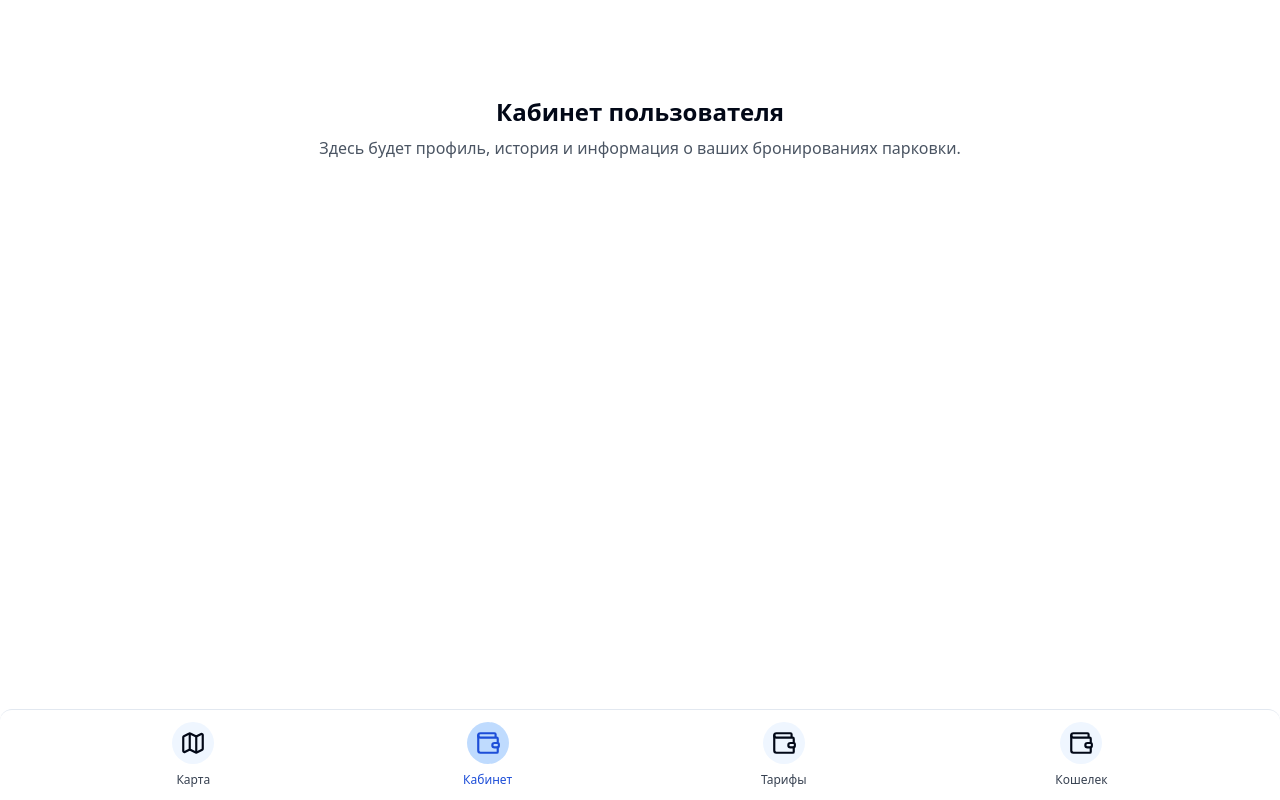
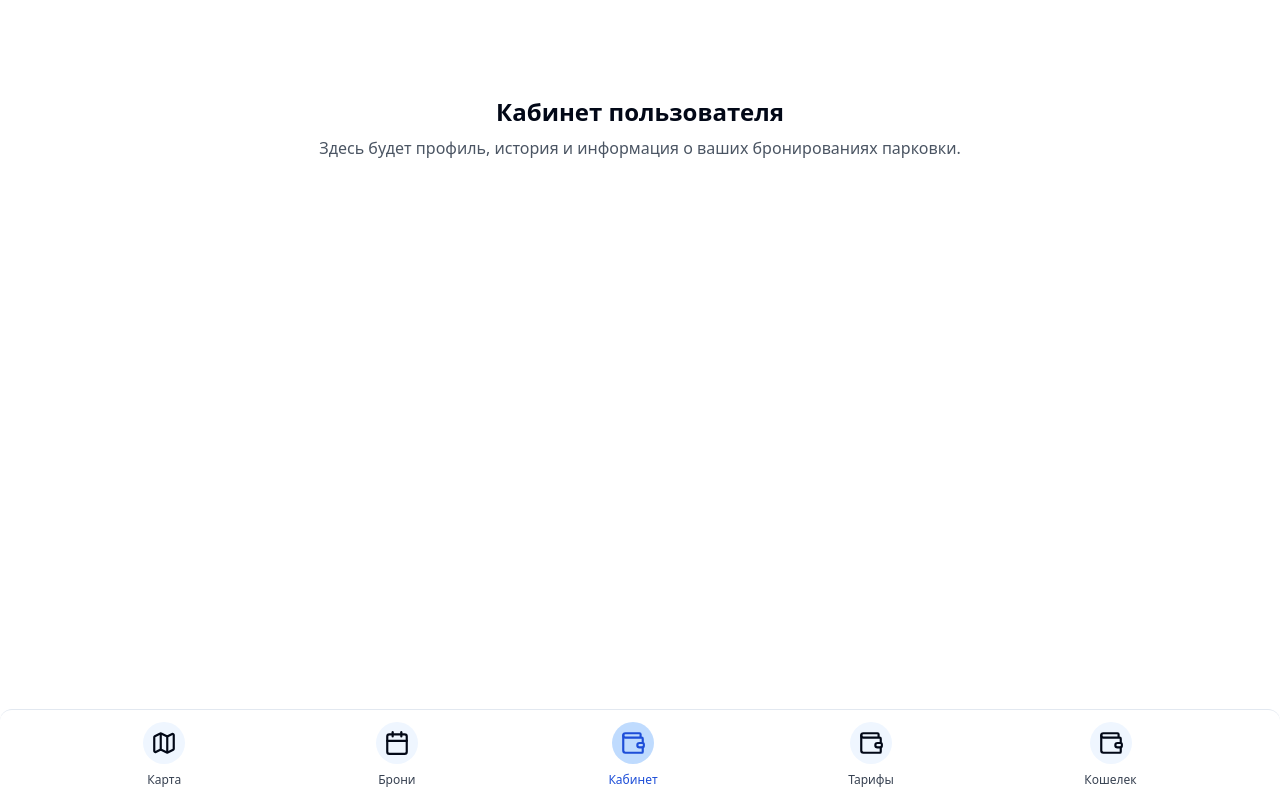
Before and after one commit to Eldarfox/easy-parking-maps, a React (Vite) app: page /cabinet in a window 1280 px wide. Built offline with nearby package versions, Linux system fonts and the light colour scheme.

Commit message:
Add booking button to bottom bar
Adds a "Брони" button to the bottom bar for booking functionality.

```diff
--- a/src/components/BottomBar.tsx
+++ b/src/components/BottomBar.tsx
@@ -1,13 +1,18 @@
 
 import React from "react";
 import { useNavigate, useLocation } from "react-router-dom";
-import { Wallet, Map } from "lucide-react";
+import { Wallet, Map, Calendar } from "lucide-react";
 
 const hotbarButtons = [
   {
     label: "Карта",
     icon: Map,
     route: "/",
+  },
+  {
+    label: "Брони",
+    icon: Calendar,
+    route: "/bookings",
   },
   {
     label: "Кабинет",
```
